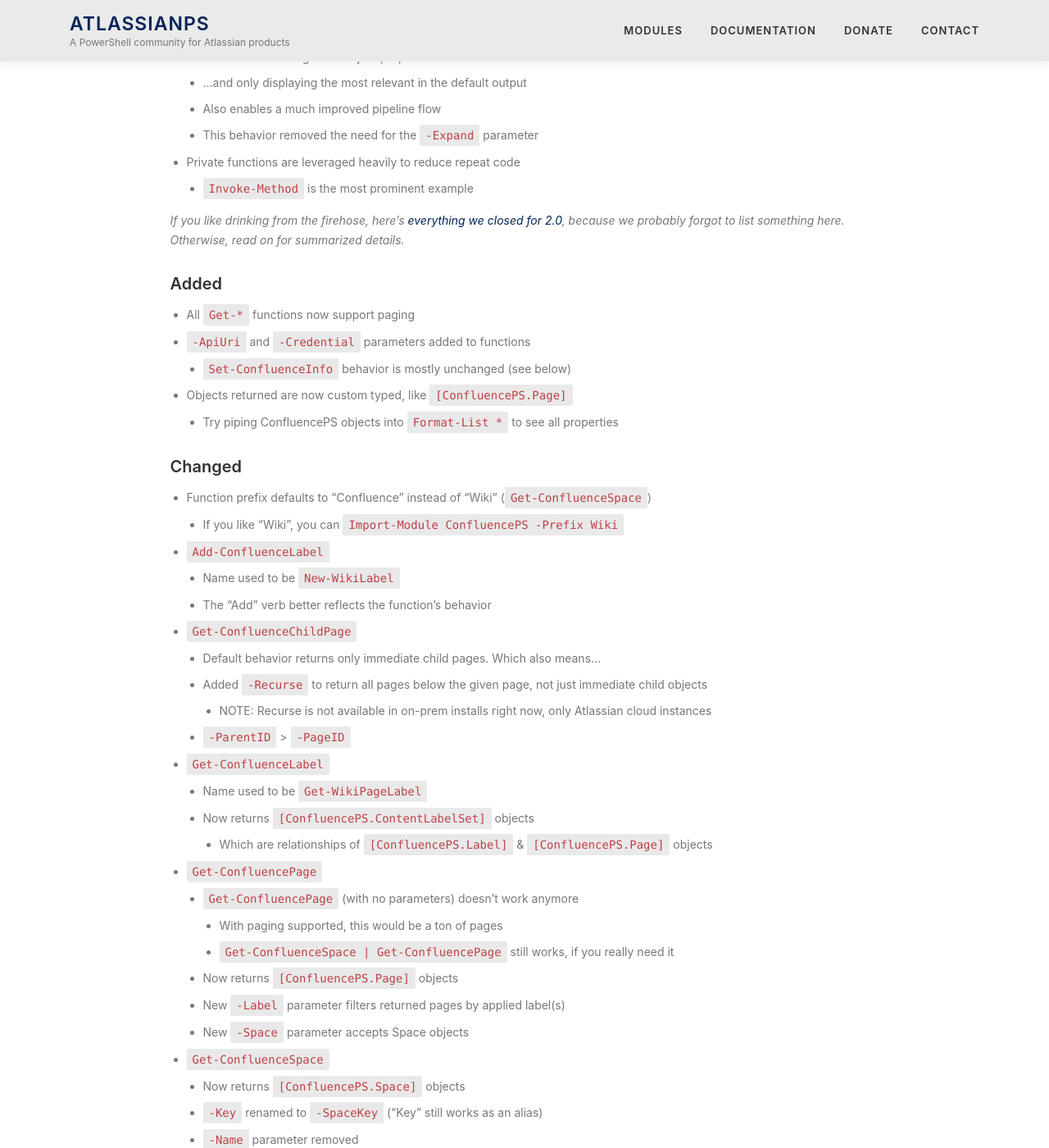
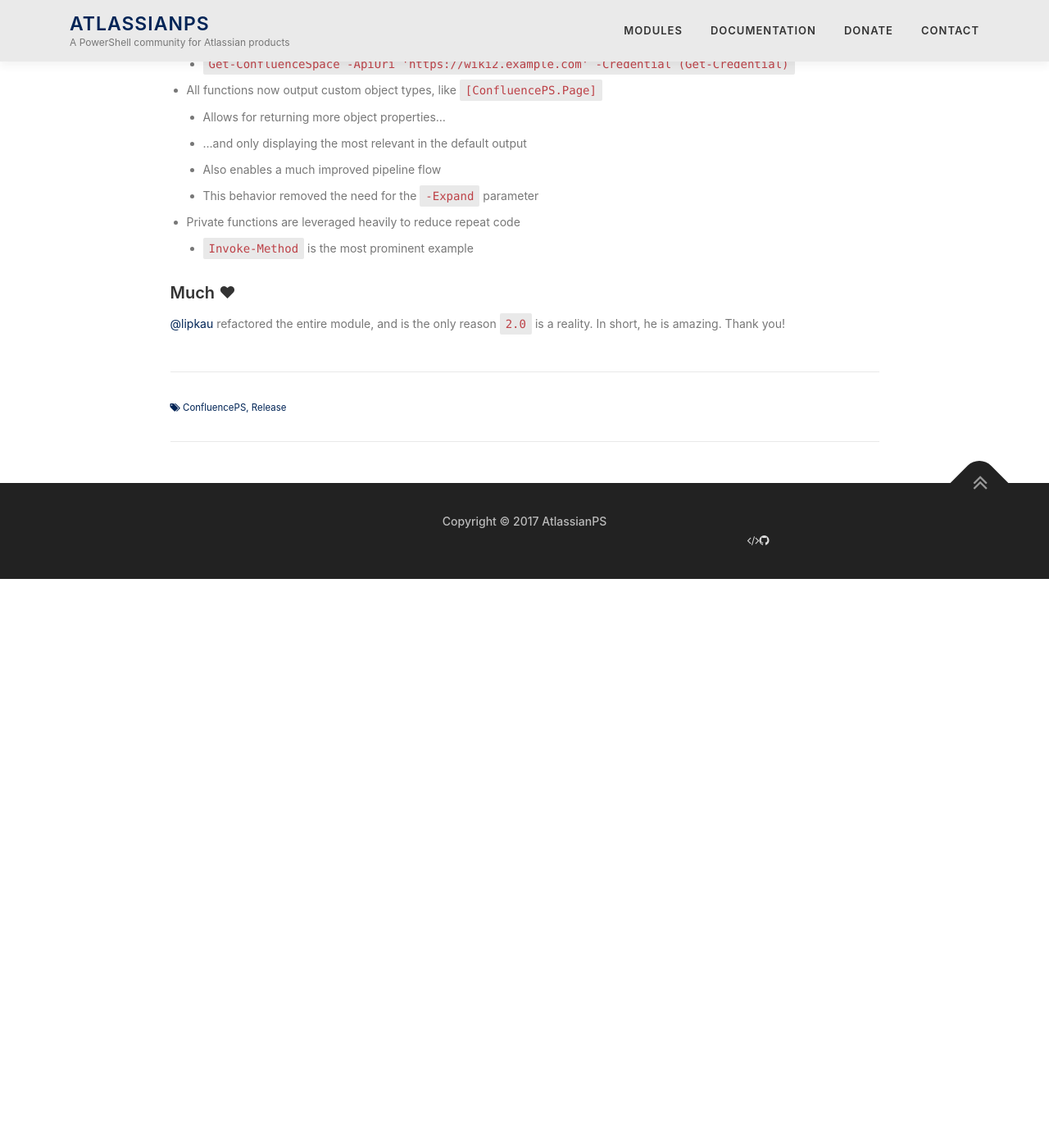
Before and after one commit to AtlassianPS/AtlassianPS.github.io, a Jekyll site: the page built from _posts/2017-08-22-ConfluencePS-v2.0.md, in a window 1280 px wide and 1400 px high, scrolled down 920 px. Shown: the whole window at 82% size. Built offline with Jekyll 4.4.1, drawn with Linux system fonts in a browser that asks for light colours; nearby versions of some CDN libraries; after the commit the page ends 1626 px from its top, so only the background shows below that; some of the changed text lies outside the part shown.

Commit message:
Update Conf 2.0 post

```diff
--- a/_posts/2017-08-22-ConfluencePS-v2.0.md
+++ b/_posts/2017-08-22-ConfluencePS-v2.0.md
@@ -42,68 +46,5 @@
 - Private functions are leveraged heavily to reduce repeat code
   - `Invoke-Method` is the most prominent example
 
-_If you like drinking from the firehose, here's [everything we closed for 2.0], because we probably forgot to list something here. Otherwise, read on for summarized details._
-
-### Added
-- All `Get-*` functions now support paging
-- `-ApiUri` and `-Credential` parameters added to functions
-  - `Set-ConfluenceInfo` behavior is mostly unchanged (see below)
-- Objects returned are now custom typed, like `[ConfluencePS.Page]`
-  - Try piping ConfluencePS objects into `Format-List *` to see all properties
-
-### Changed
-- Function prefix defaults to "Confluence" instead of "Wiki" (`Get-ConfluenceSpace`)
-  - If you like "Wiki", you can `Import-Module ConfluencePS -Prefix Wiki`
-- `Add-ConfluenceLabel`
-  - Name used to be `New-WikiLabel`
-  - The "Add" verb better reflects the function's behavior
-- `Get-ConfluenceChildPage`
-  - Default behavior returns only immediate child pages. Which also means...
-  - Added `-Recurse` to return all pages below the given page, not just immediate child objects
-    - NOTE: Recurse is not available in on-prem installs right now, only Atlassian cloud instances
-  - `-ParentID` > `-PageID`
-- `Get-ConfluenceLabel`
-  - Name used to be `Get-WikiPageLabel`
-  - Now returns `[ConfluencePS.ContentLabelSet]` objects
-    - Which are relationships of `[ConfluencePS.Label]` & `[ConfluencePS.Page]` objects
-- `Get-ConfluencePage`
-  - `Get-ConfluencePage` (with no parameters) doesn't work anymore
-    - With paging supported, this would be a ton of pages
-    - `Get-ConfluenceSpace | Get-ConfluencePage` still works, if you really need it
-  - Now returns `[ConfluencePS.Page]` objects
-  - New `-Label` parameter filters returned pages by applied label(s)
-  - New `-Space` parameter accepts Space objects
-- `Get-ConfluenceSpace`
-  - Now returns `[ConfluencePS.Space]` objects
-  - `-Key` renamed to `-SpaceKey` ("Key" still works as an alias)
-  - `-Name` parameter removed
-- `New-ConfluencePage`
-  - New `-Parent` parameter accepts Page objects
-  - New `-Space` parameter accepts Space objects
-- `New-ConfluenceSpace`
-  - `-Key` renamed to `-SpaceKey` ("Key" still works as an alias)
-- `Set-ConfluenceInfo`
-  - Now adds the URI/Credential to `$PSDefaultParameterValues`
-    - `-ApiUri` & `-Credential` parameters now exist on every function
-    - `Set-ConfluenceInfo` defines their defaults for the current session
-    - Meaning they could still be overwritten on any single command
-  - No longer automatically prompts for credentials if `-Credential` is absent
-    - Allows for anonymous authentication to public instances
-  - New `-PromptCredentials` parameter displays a `Get-Credential` dialog while connecting
-  - New `-PageSize` parameter optionally defines default page size for the session
-- `Set-ConfluencePage`
-  - Now returns `[ConfluencePS.Page]` objects
-  - `-CurrentVersion` parameter removed (determined and incremented automatically now)
-  - New `-Parent` parameter accepts Page objects
-
-### Removed
-- `-Limit` and `-Expand` parameters
-  - `Get-*` function paging removes the need for fiddling with returned object limits
-  - Custom object types hold relevant properties, removing the need to manually "expand" results
-- `Get-WikiLabelApplied`
-  - Functionality replaced with `Get-ConfluencePage -Label foo`
-
 ### Much ❤
 [@lipkau](https://github.com/lipkau) refactored the entire module, and is the only reason `2.0` is a reality. In short, he is amazing. Thank you!
-
-[everything we closed for 2.0]: https://github.com/AtlassianPS/ConfluencePS/issues?utf8=%E2%9C%93&q=closed%3A2017-04-01..2017-08-17
```
Also changed, not shown: other parts of _posts/2017-08-22-ConfluencePS-v2.0.md (+6 -2 lines).
